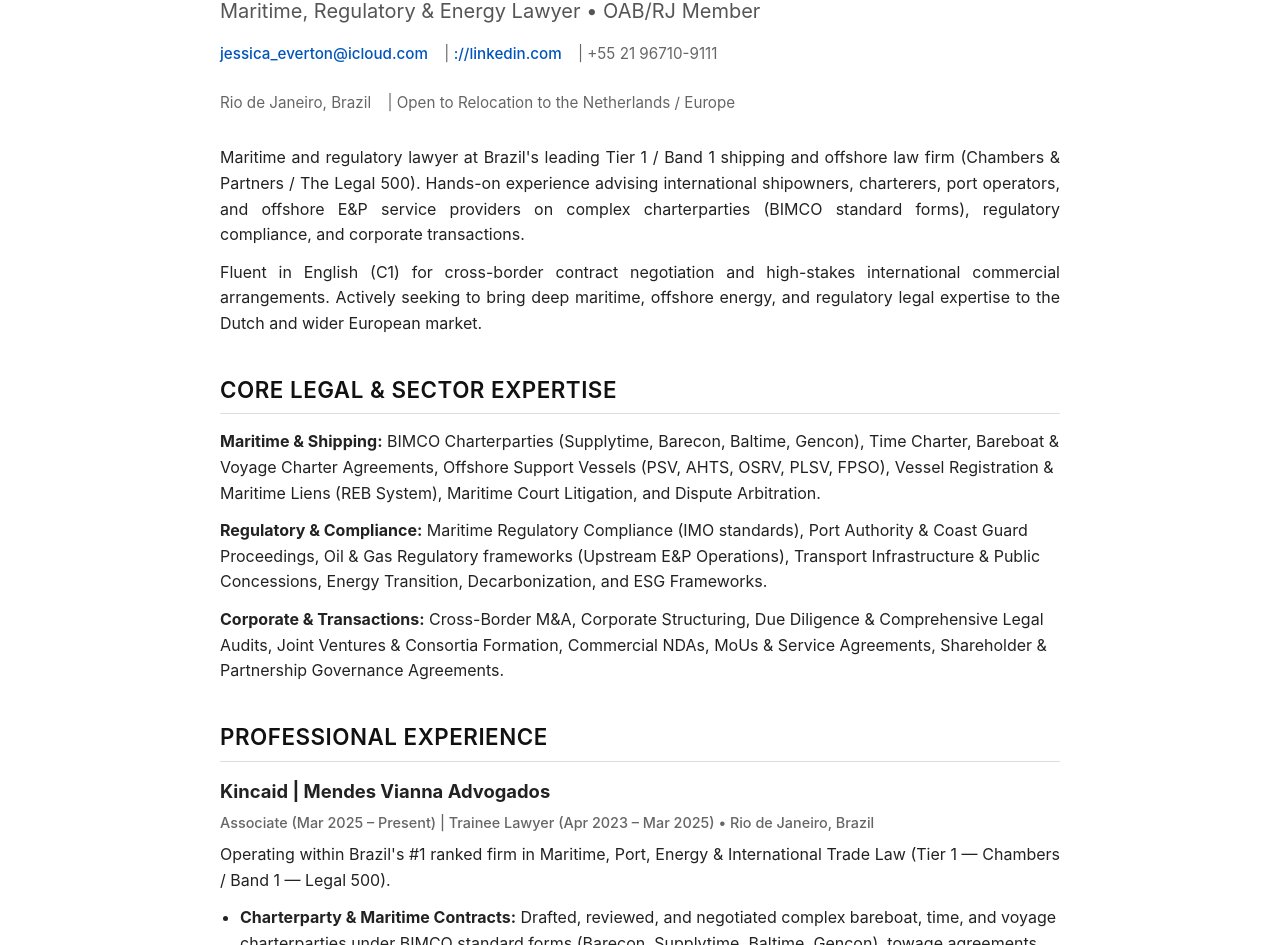
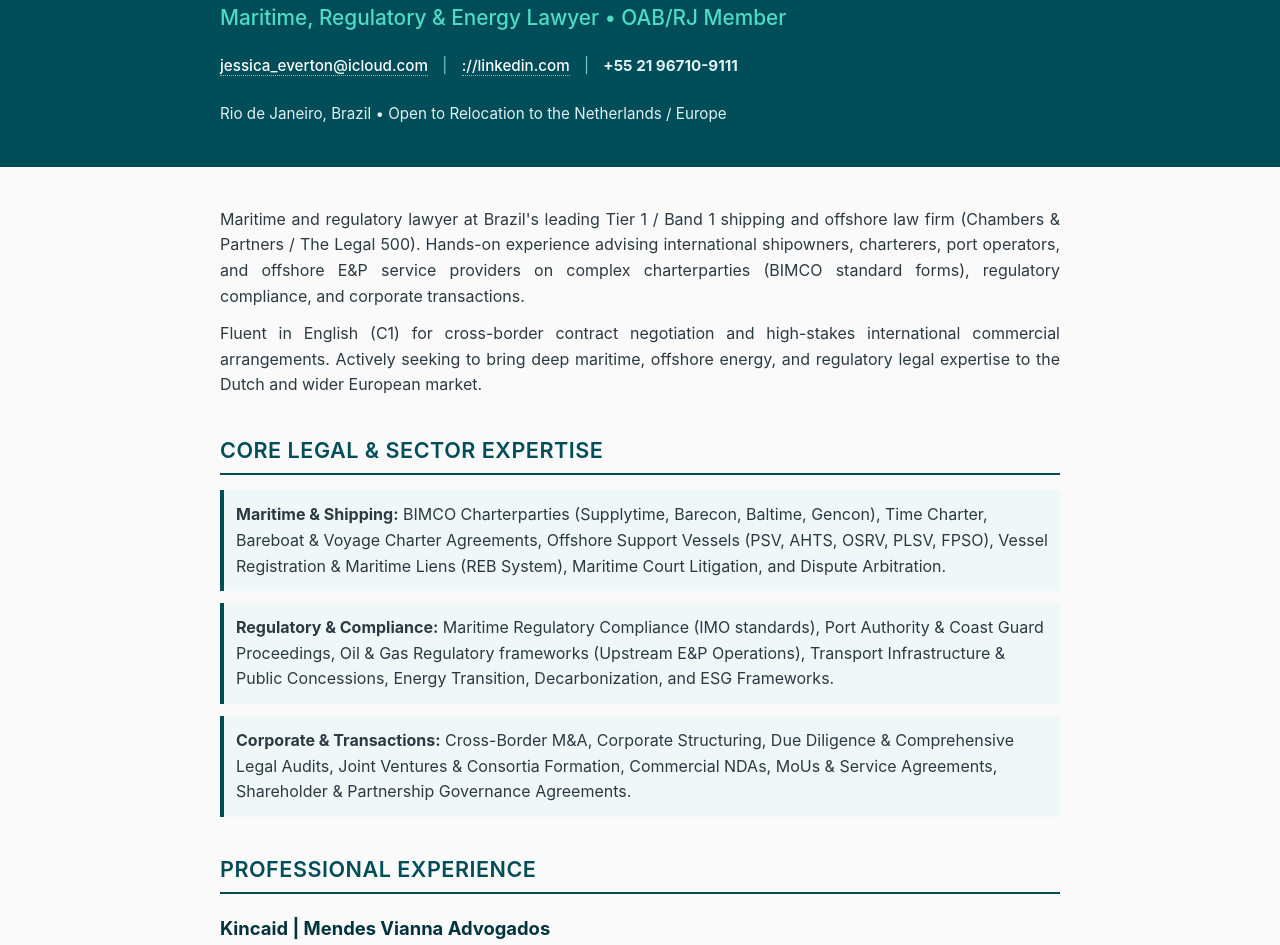
Before and after one commit to jessicaaragaoeverton-svg/jessicaaragaoeverton-svg.github.io, a plain HTML site: page index.html in a window 1280 px wide. Shown: the part 111-1056 px from the top of the page. Drawn offline with Linux system fonts and the light colour scheme.

Commit message:
Update index.html

```diff
--- a/index.html
+++ b/index.html
@@ -5,49 +5,126 @@
     <meta name="viewport" content="width=device-width, initial-scale=1.0">
     <title>Jéssica Aragão Everton — Maritime, Regulatory & Energy Lawyer</title>
     <style>
+        /* Estilos Gerais */
         body {
             font-family: -apple-system, BlinkMacSystemFont, "Segoe UI", Roboto, Helvetica, Arial, sans-serif;
             line-height: 1.6;
-            color: #222;
+            color: #2b3a42;
+            margin: 0;
+            padding: 0;
+            background-color: #fafafa;
+        }
+
+        /* Cabeçalho em Azul-Petróleo */
+        header {
+            background-color: #004d5a; /* Azul-petróleo escuro / Deep Teal */
+            color: #ffffff;
+            padding: 40px 24px;
+        }
+        .header-container {
+            max-width: 840px;
+            margin: 0 auto;
+        }
+        h1 {
+            font-size: 2.6rem;
+            margin: 0 0 5px 0;
+            color: #ffffff;
+            letter-spacing: -0.5px;
+        }
+        .subtitle {
+            font-size: 1.3rem;
+            color: #4edcc4; /* Ciano suave para destaque */
+            margin-bottom: 20px;
+            font-weight: 500;
+        }
+        .links {
+            font-size: 0.95rem;
+            color: #e0f2f1;
+        }
+        .links a {
+            color: #ffffff;
+            text-decoration: none;
+            font-weight: 500;
+            border-bottom: 1px dotted #4edcc4;
+        }
+        .links a:hover {
+            color: #4edcc4;
+            border-bottom: 1px solid #4edcc4;
+        }
+        .links span {
+            margin: 0 10px;
+            color: #80cbc4;
+        }
+
+        /* Conteúdo Principal */
+        main {
             max-width: 840px;
             margin: 40px auto;
             padding: 0 24px;
         }
-        h1 { font-size: 2.4rem; margin-bottom: 5px; color: #111; letter-spacing: -0.5px; }
-        h2 { font-size: 1.4rem; margin-top: 35px; margin-bottom: 15px; border-bottom: 1px solid #ddd; padding-bottom: 6px; color: #111; text-transform: uppercase; font-weight: 600; letter-spacing: 0.5px; }
-        h3 { font-size: 1.15rem; margin-top: 15px; margin-bottom: 5px; color: #222; }
-        p { margin: 0 0 12px 0; text-align: justify; }
-        ul { margin: 0 0 16px 0; padding-left: 20px; }
-        li { margin-bottom: 6px; }
-        a { color: #0055bb; text-decoration: none; }
-        a:hover { text-decoration: underline; }
-        .subtitle { font-size: 1.25rem; color: #555; margin-bottom: 15px; font-weight: 400; }
-        .links { margin-bottom: 30px; font-size: 0.95rem; color: #666; }
-        .links a { margin-right: 12px; font-weight: 500; }
-        .links span { margin-right: 12px; }
-        .meta-line { color: #666; font-size: 0.9rem; margin-bottom: 8px; font-weight: 500; }
-        .sector-category { margin-bottom: 12px; }
+        h2 {
+            font-size: 1.35rem;
+            margin-top: 35px;
+            margin-bottom: 15px;
+            border-bottom: 2px solid #004d5a;
+            padding-bottom: 6px;
+            color: #004d5a;
+            text-transform: uppercase;
+            font-weight: 600;
+            letter-spacing: 0.5px;
+        }
+        h3 {
+            font-size: 1.15rem;
+            margin-top: 20px;
+            margin-bottom: 5px;
+            color: #00333c;
+        }
+        p {
+            margin: 0 0 12px 0;
+            text-align: justify;
+        }
+        ul {
+            margin: 0 0 16px 0;
+            padding-left: 20px;
+        }
+        li {
+            margin-bottom: 6px;
+        }
+        .meta-line {
+            color: #007a8c;
+            font-size: 0.9rem;
+            margin-bottom: 10px;
+            font-weight: 500;
+        }
+        .sector-category {
+            margin-bottom: 12px;
+            background-color: #f0f7f7;
+            padding: 12px;
+            border-left: 4px solid #004d5a;
+        }
     </style>
 </head>
 <body>
 
+    <header>
+        <div class="header-container">
             <h1>Jéssica Aragão Everton</h1>
             <div class="subtitle">Maritime, Regulatory & Energy Lawyer &bull; OAB/RJ Member</div>
+            <div class="links">
+                <a href="mailto:jessica_everton@icloud.com">jessica_everton@icloud.com</a> <span>|</span>
+                <a href="https://linkedin.com" target="_blank">://linkedin.com</a> <span>|</span>
+                <strong>+55 21 96710-9111</strong>
+                <br><br>
+                Rio de Janeiro, Brazil &bull; Open to Relocation to the Netherlands / Europe
+            </div>
+        </div>
+    </header>
 
-    <div class="links">
-        <a href="mailto:jessica_everton@icloud.com">jessica_everton@icloud.com</a> |
-        <a href="https://linkedin.com" target="_blank">://linkedin.com</a> |
-        <span>+55 21 96710-9111</span>
-        <br><br>
-        <span>Rio de Janeiro, Brazil</span> | <span>Open to Relocation to the Netherlands / Europe</span>
-    </div>
-
+    <main>
         <p>Maritime and regulatory lawyer at Brazil's leading Tier 1 / Band 1 shipping and offshore law firm (Chambers & Partners / The Legal 500). Hands-on experience advising international shipowners, charterers, port operators, and offshore E&P service providers on complex charterparties (BIMCO standard forms), regulatory compliance, and corporate transactions.</p>
-
         <p>Fluent in English (C1) for cross-border contract negotiation and high-stakes international commercial arrangements. Actively seeking to bring deep maritime, offshore energy, and regulatory legal expertise to the Dutch and wider European market.</p>
 
         <h2>Core Legal & Sector Expertise</h2>
-
         <div class="sector-category">
             <strong>Maritime & Shipping:</strong> BIMCO Charterparties (Supplytime, Barecon, Baltime, Gencon), Time Charter, Bareboat & Voyage Charter Agreements, Offshore Support Vessels (PSV, AHTS, OSRV, PLSV, FPSO), Vessel Registration & Maritime Liens (REB System), Maritime Court Litigation, and Dispute Arbitration.
         </div>
@@ -70,7 +147,7 @@
             <li><strong>Vessel Registration & Flagging:</strong> Managed vessel registration, naval mortgage annotations, and cabotage/long-haul navigation authorizations before the Maritime Court and the Brazilian Special Registry (REB).</li>
             <li><strong>Corporate & M&A Support:</strong> Prepared corporate documents, commercial contracts, subsidiary and consortium formation for maritime, port, and energy infrastructure groups. Supported cross-border M&A transactions and conducted comprehensive legal due diligence.</li>
             <li><strong>Offshore E&P Support:</strong> Advised owners and operators of specialized offshore vessels (PSV, AHTS, OSRV, PLSV) servicing E&P platforms and FPSOs, ensuring regulatory compliance and commercial contract optimization.</li>
-        <li><strong>Thought Leadership:</strong> Co-authored published articles on regulatory frameworks for rail infrastructure sustainability, electrification, and decarbonization.</li>
+            <li><strong>Thought Leadership:</strong> Co-authored published articles on regulatory frameworks for rail infrastructure sustainability, electrification, and decarbonization (published on Agência INFRA).</li>
         </ul>
 
         <h3>We8 Advogados</h3>
@@ -86,7 +163,6 @@
         </ul>
 
         <h2>Education & Academic Background</h2>
-
         <h3>Bachelor of Laws (LL.B.)</h3>
         <div class="meta-line">Universidade Federal do Rio de Janeiro (UFRJ) — Faculdade Nacional de Direito (FND) | 2020 – 2024</div>
         <p>Graduated from Brazil's historic National Faculty of Law (FND/UFRJ), focusing on Corporate Law, International Law, and Civil Litigation.</p>
@@ -99,21 +175,3 @@
         <ul>
             <li>"Sustainability and the Rail Sector: Decarbonization, Electrification and Infrastructure Regulation" — <em>Agência INFRA</em> (Co-author). Published legal and regulatory analysis examining decarbonization incentives, electrification financing, and modern infrastructure regulatory models.</li>
             <li>Research Contributions on International Private Law & International Trade — <em>Universidade Federal do Rio de Janeiro / Faculdade Nacional de Direito (FND)</em>.</li>
-    </ul>
-
-    <h2>Executive Qualifications & Mobility</h2>
-    <ul>
-        <li><strong>Bar Admission:</strong> Ordem dos Advogados do Brasil (OAB/RJ — Brazilian Bar Association).</li>
-        <li><strong>Industry Specialization:</strong> Shipping, BIMCO Standard Contracts, Port Logistics, Offshore E&P, & Energy Transition.</li>
-        <li><strong>Geographic Mobility:</strong> Immediate availability for relocation to the Netherlands / Europe and cross-border international engagements.</li>
-    </ul>
-
-    <h2>Languages & International Contract Negotiation</h2>
-    <ul>
-        <li><strong>Portuguese:</strong> Native fluency (Legal drafting, oral advocacy, administrative hearings, and contract negotiation).</li>
-        <li><strong>English:</strong> Advanced / Fluent (C1) (Drafting and negotiating international contracts including BIMCO charterparties, NDAs, MoUs, and cross-border corporate deals).</li>
-        <li><strong>Spanish:</strong> Intermediate (B1) (Professional legal reading, document analysis, cross-border due diligence, and business conversation).</li>
-    </ul>
-
-</body>
-</html>
```
Lines whose indentation alone changed are shown as unchanged.
